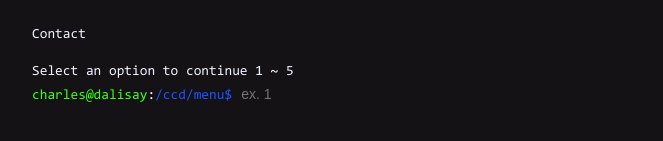
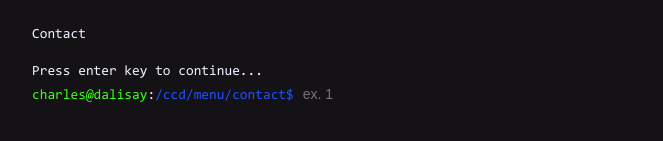
Before and after one commit to charles123hh/CCD_PORTFOLIO, a React (Vite) app: page /contact in a window 1280 px wide. Shown: the part 285-426 px from the top of the page, without its empty margins (308-971 px from the left). Built offline with nearby package versions, Linux system fonts and the light colour scheme.

Commit message:
update cv add console input menu logic

```diff
--- a/src/components/console/index.tsx
+++ b/src/components/console/index.tsx
@@ -1,20 +1,57 @@
+import { useRef, useEffect } from 'react';
 import './console.css';
+import CV from '../../assets/CV.pdf';
+import useMenu from '../../hooks/useMenu';
 
-const Console = (props: any) => {
+const Console = () => {
+   const { isActive, setMenu, getCurrentLocation } = useMenu();
+   const ref = useRef(null);
+
+   useEffect(() => {
+      const element: any = ref.current;
+      const listener = () => {
+         element.focus();
+      };
+      document.addEventListener('mousemove', listener);
+      return () => {
+         document.removeEventListener('mousemove', listener);
+      };
+   }, []);
+
+   const handleChangeMenu = (event: any) => {
+      if (+event.keyCode !== 13) {
+         return;
+      }
+      if (+event.target.value === 5) {
+         window.open(CV, '_blank');
+         event.target.value = null;
+         return;
+      }
+      if (!isActive(0)) {
+         event.target.value = '';
+      }
+      setMenu(+event.target.value);
+      event.target.value = '';
+   };
+
    return (
       <div>
          <p>
             <span className={'text-light'}>
-               Select an option to continue 1 ~ 5
+               {isActive(0)
+                  ? 'Select an option to continue 1 ~ 5'
+                  : 'Press enter key to continue...'}
             </span>
             <br />
             <span className={`green`}>charles@dalisay</span>
             <span className={`text-light`}>:</span>
-            <span className={`blue`}>/ccd/menu$</span>
+            <span className={`blue`}>/ccd/menu{getCurrentLocation()}$</span>
             <input
                type={`text`}
                className={`console-input text-light ml-2`}
                placeholder={`ex. 1`}
+               ref={ref}
+               onKeyDown={handleChangeMenu}
             />
          </p>
       </div>
--- a/src/pages/menu/index.tsx
+++ b/src/pages/menu/index.tsx
@@ -1,10 +1,10 @@
 import './menu.css';
 
 import Header from '../../components/header';
-import useMenu from "../../hooks/useMenu";
+import useMenu from '../../hooks/useMenu';
 
 const Menu = () => {
-   const {setMenu} = useMenu();
+   const { setMenu } = useMenu();
 
    return (
       <section className="mt-4">
```
Also changed, not shown: 1 other file (tests, documents, lock files or other folders).
